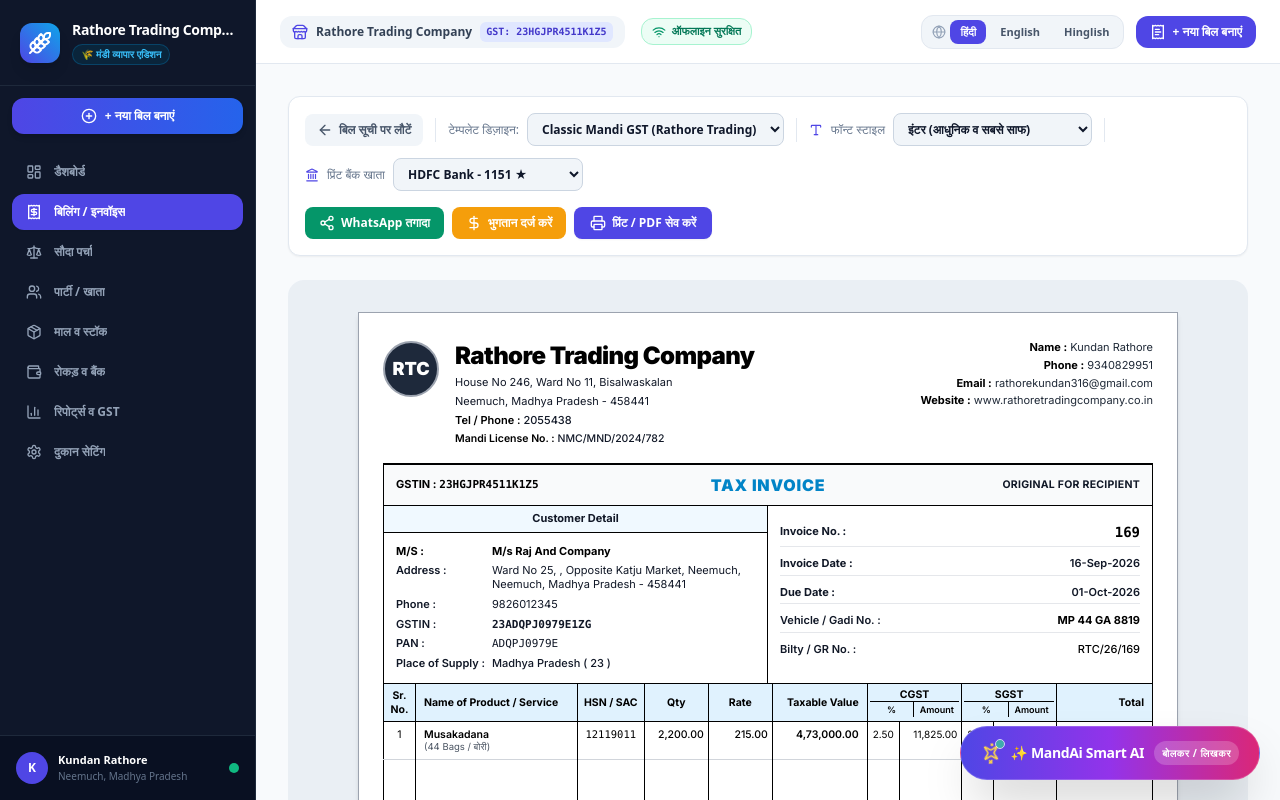
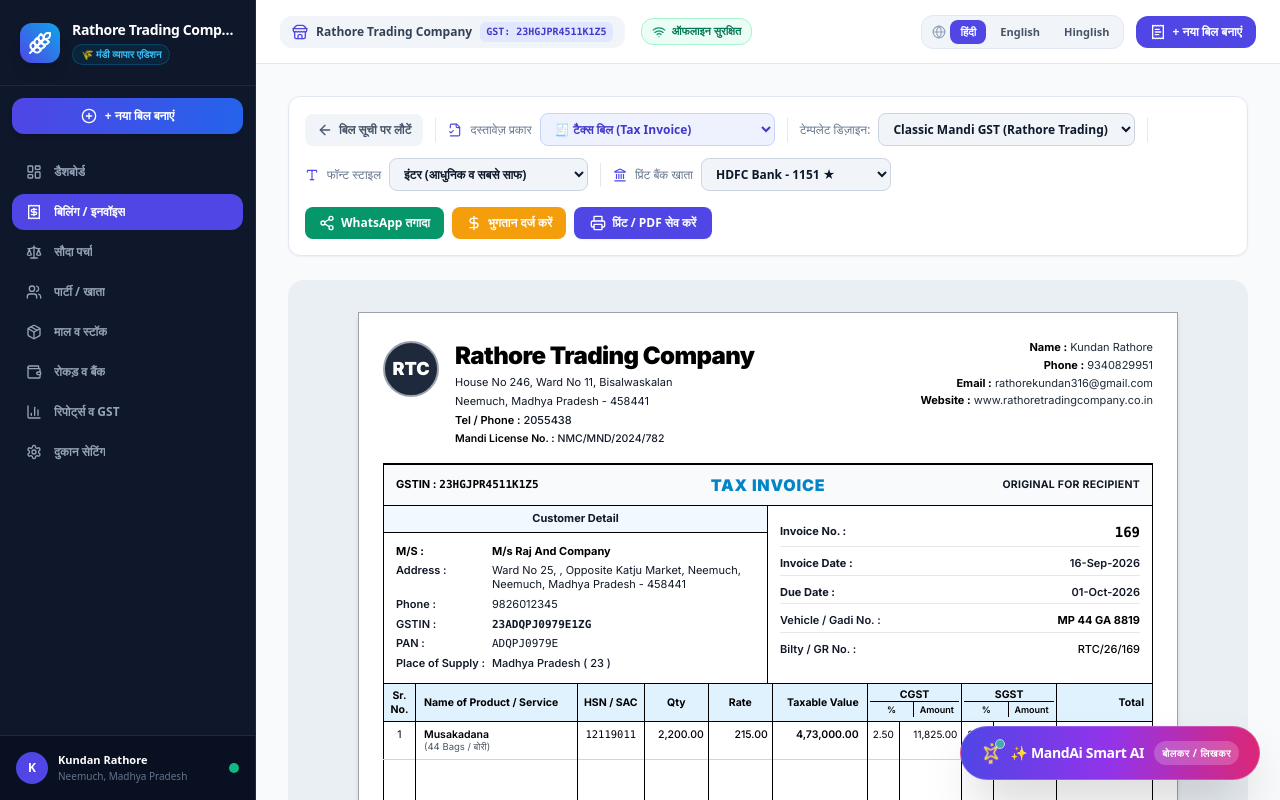
Before and after one commit to Arjunrayhod/MandAi, a Next.js app: page /billing/inv-169 in a window 1280 px wide. Built offline with nearby package versions, Linux system fonts and the light colour scheme.

Commit message:
fix: resolve document type (challan, estimate, invoice) in review preview and add live docType switcher

```diff
--- a/src/components/invoices/InvoicePrintActions.tsx
+++ b/src/components/invoices/InvoicePrintActions.tsx
@@ -1,11 +1,11 @@
 'use client';
 
 import React, { useState } from 'react';
-import { Invoice, CompanyProfile } from '@/lib/types';
-import { generateWhatsAppReminder, INVOICE_FONTS } from '@/lib/gstUtils';
+import { Invoice, CompanyProfile, DocumentType } from '@/lib/types';
+import { generateWhatsAppReminder, INVOICE_FONTS, resolveDocType } from '@/lib/gstUtils';
 import { useAppStore } from '@/lib/store';
 import { getTranslation } from '@/lib/translations';
-import { Printer, Share2, DollarSign, Download, CheckCircle, ArrowLeft, Type, Landmark } from 'lucide-react';
+import { Printer, Share2, DollarSign, Download, CheckCircle, ArrowLeft, Type, Landmark, FileCheck2 } from 'lucide-react';
 import Link from 'next/link';
 
 interface Props {
@@ -29,6 +29,25 @@
   const [paySuccess, setPaySuccess] = useState(false);
 
   const activeBank = invoice.bankDetails || company.bankDetails;
+  const currentDocType = resolveDocType(invoice.docType, invoice.invoiceNumber);
+
+  const handleDocTypeChange = (newType: DocumentType) => {
+    let newNumber = invoice.invoiceNumber;
+    if (newType === 'delivery_challan' && !newNumber.startsWith('DC-')) {
+      newNumber = `DC-${newNumber.replace(/^(EST-|CN-|#)/, '')}`;
+    } else if (newType === 'quotation_estimate' && !newNumber.startsWith('EST-')) {
+      newNumber = `EST-${newNumber.replace(/^(DC-|CN-|#)/, '')}`;
+    } else if (newType === 'credit_note' && !newNumber.startsWith('CN-')) {
+      newNumber = `CN-${newNumber.replace(/^(DC-|EST-|#)/, '')}`;
+    } else if (newType === 'tax_invoice' && (newNumber.startsWith('DC-') || newNumber.startsWith('EST-') || newNumber.startsWith('CN-'))) {
+      newNumber = newNumber.replace(/^(DC-|EST-|CN-)/, '');
+    }
+
+    updateInvoice(invoice.id, {
+      docType: newType,
+      invoiceNumber: newNumber,
+    });
+  };
 
   const handlePrint = () => {
     window.print();
@@ -81,6 +100,24 @@
             <ArrowLeft className="w-4 h-4" />
             {getTranslation('back_to_invoices_btn', language)}
           </Link>
+          <div className="h-6 w-px bg-slate-200 dark:bg-slate-700 hidden sm:block"></div>
+
+          {/* Document Type Switcher */}
+          <div className="flex items-center gap-2">
+            <FileCheck2 className="w-3.5 h-3.5 text-indigo-600" />
+            <span className="text-xs font-medium text-slate-500">{language === 'hi' ? 'दस्तावेज़ प्रकार' : 'Doc Type'}</span>
+            <select
+              value={currentDocType}
+              onChange={(e) => handleDocTypeChange(e.target.value as DocumentType)}
+              className="text-xs font-bold bg-indigo-50 dark:bg-slate-700 text-indigo-700 dark:text-indigo-300 border border-indigo-200 dark:border-slate-600 rounded-lg px-2.5 py-1.5 focus:outline-indigo-500"
+            >
+              <option value="tax_invoice">🧾 टैक्स बिल (Tax Invoice)</option>
+              <option value="delivery_challan">📦 डिलीवरी चालान (Delivery Challan)</option>
+              <option value="quotation_estimate">📄 कोटेशन (Quotation / Estimate)</option>
+              <option value="credit_note">🔄 क्रेडिट नोट (Credit Note)</option>
+            </select>
+          </div>
+
           <div className="h-6 w-px bg-slate-200 dark:bg-slate-700 hidden sm:block"></div>
 
           {/* Template Selector */}
--- a/src/components/invoices/ModernTemplate.tsx
+++ b/src/components/invoices/ModernTemplate.tsx
@@ -9,7 +9,7 @@
   const party = invoice.party;
   const isInterState = invoice.isInterState;
   const activeFontFamily = getInvoiceFontFamily(company.invoiceFont);
-  const docMeta = getDocumentMeta(invoice.docType, 'en');
+  const docMeta = getDocumentMeta(invoice.docType, 'en', invoice.invoiceNumber);
   const activeBank = invoice.bankDetails || company.bankDetails;
 
   return (
--- a/src/components/invoices/RathoreClassicTemplate.tsx
+++ b/src/components/invoices/RathoreClassicTemplate.tsx
@@ -30,7 +30,7 @@
   const isInterState = invoice.isInterState;
   const totalInWordsText = invoice.totalInWords || numberToIndianWords(invoice.finalAmount);
   const activeFontFamily = getInvoiceFontFamily(company.invoiceFont);
-  const docMeta = getDocumentMeta(invoice.docType, 'en');
+  const docMeta = getDocumentMeta(invoice.docType, 'en', invoice.invoiceNumber);
   const activeBank = invoice.bankDetails || company.bankDetails;
 
   return (
--- a/src/components/invoices/ThermalTemplate.tsx
+++ b/src/components/invoices/ThermalTemplate.tsx
@@ -6,7 +6,7 @@
 import { UpiQrCode } from './UpiQrCode';
 
 export const ThermalTemplate: React.FC<{ invoice: Invoice; company: CompanyProfile }> = ({ invoice, company }) => {
-  const docMeta = getDocumentMeta(invoice.docType, 'en');
+  const docMeta = getDocumentMeta(invoice.docType, 'en', invoice.invoiceNumber);
   const activeBank = invoice.bankDetails || company.bankDetails;
 
   return (
--- a/src/lib/gstUtils.ts
+++ b/src/lib/gstUtils.ts
@@ -231,8 +231,24 @@
   summaryTitle: string;
 }
 
-export function getDocumentMeta(docType: DocumentType = 'tax_invoice', language: string = 'hi'): DocumentMeta {
-  switch (docType) {
+export function resolveDocType(docType?: DocumentType, invoiceNumber?: string): DocumentType {
+  if (docType) return docType;
+  if (invoiceNumber) {
+    const num = String(invoiceNumber).toUpperCase().trim();
+    if (num.startsWith('DC-') || num.startsWith('CHALLAN') || num.startsWith('DC')) return 'delivery_challan';
+    if (num.startsWith('EST-') || num.startsWith('QUOT') || num.startsWith('EST')) return 'quotation_estimate';
+    if (num.startsWith('CN-') || num.startsWith('CR-') || num.startsWith('CREDIT')) return 'credit_note';
+  }
+  return 'tax_invoice';
+}
+
+export function getDocumentMeta(
+  docType?: DocumentType,
+  language: string = 'hi',
+  invoiceNumber?: string
+): DocumentMeta {
+  const resolved = resolveDocType(docType, invoiceNumber);
+  switch (resolved) {
     case 'quotation_estimate':
       return {
         title: language === 'hi' ? 'अनुमान पत्र / कोटेशन' : 'ESTIMATE / QUOTATION',
--- a/src/lib/store.ts
+++ b/src/lib/store.ts
@@ -100,6 +100,22 @@
               };
             }
             return b;
+          });
+        }
+        if (Array.isArray(parsed.invoices)) {
+          parsed.invoices = parsed.invoices.map((inv: any) => {
+            let dt = inv.docType;
+            if (!dt) {
+              const num = String(inv.invoiceNumber || '').toUpperCase().trim();
+              if (num.startsWith('DC-') || num.includes('CHALLAN')) dt = 'delivery_challan';
+              else if (num.startsWith('EST-') || num.includes('EST') || num.includes('QUOT')) dt = 'quotation_estimate';
+              else if (num.startsWith('CN-') || num.includes('CREDIT')) dt = 'credit_note';
+              else dt = 'tax_invoice';
+            }
+            return {
+              ...inv,
+              docType: dt,
+            };
           });
         }
         return parsed;
```
Also changed, not shown: src/app/billing/page.tsx (+15 -12 lines).
